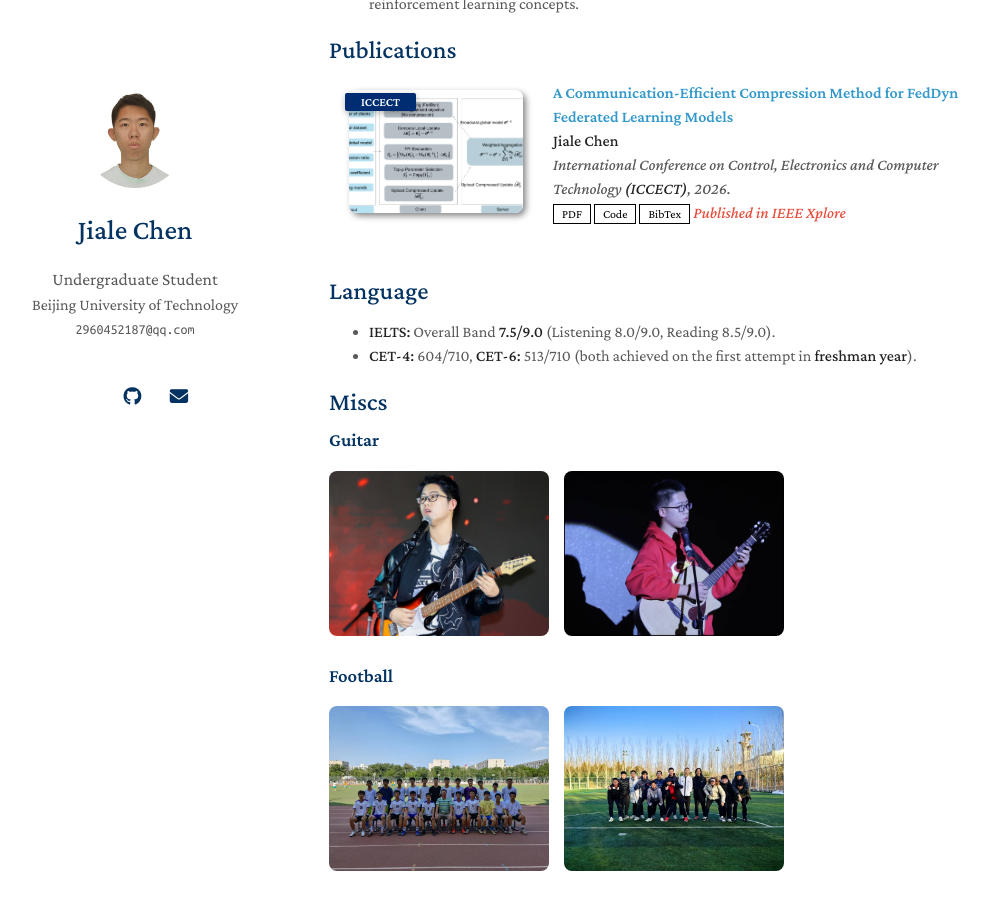
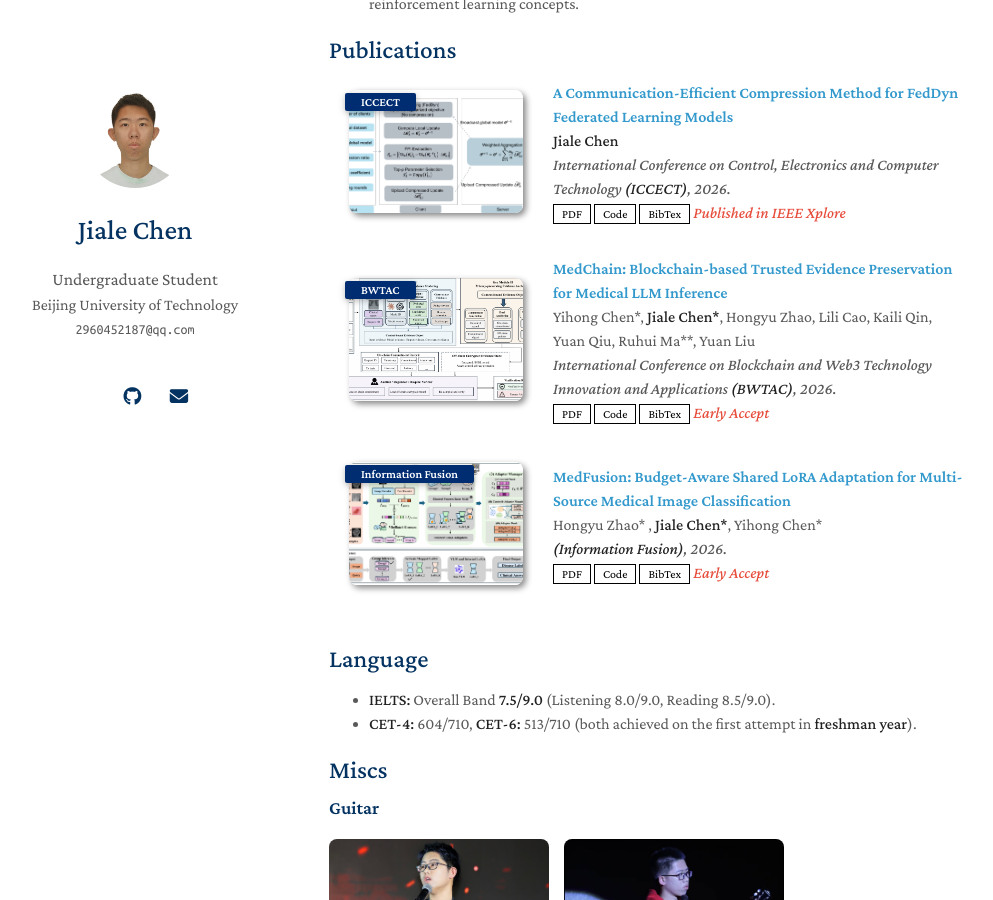
Before and after one commit to Chenjl13/Chenjl13.github.io, a Jekyll site: the page built from index.md, in a window 1280 px wide and 900 px high, scrolled down 1316 px. Shown: the whole window, without its empty margins (141-1134 px from the left). Built offline with Jekyll 4.4.1, drawn with Linux system fonts in a browser that asks for light colours; a style sheet for code colours, icons or effects is not loaded; our own code applies the rules of GitHub Pages for plain Markdown files; some of the changed lines change nothing that is shown.

Commit message:
Add new publications to publications.yml
Added two publications with details including authors, conference information, and links.

```diff
--- a/_data/publications.yml
+++ b/_data/publications.yml
@@ -11,22 +11,22 @@ main:
     notes: "Published in IEEE Xplore"
 
 
-  # - title: "MedChain: Blockchain-based Trusted Evidence Preservation for Medical LLM Inference"
-  #   authors: Yihong Chen*, <strong>Jiale Chen*</strong>, Hongyu Zhao, Lili Cao, Kaili Qin, Yuan Qiu, Ruhui Ma**, Yuan Liu
-  #   conference_short: "BWTAC"
-  #   conference: "International Conference on Blockchain and Web3 Technology Innovation and Applications <strong>(BWTAC)</strong>, 2026."
-  #   pdf: "https://arxiv.org/pdf/2306.00988.pdf"
-  #   code: "https://github.com/1622636586q-max/MedChain-Blockchain-based-Trusted-Evidence-Preservation-for-Medical-LLM-Inference"
-  #   bibtex: "https://bib.yliu.me/MICCAI23.txt"
-  #   image: "./assets/img/MedChain.png"
-  #   notes: "Early Accept"
+  - title: "MedChain: Blockchain-based Trusted Evidence Preservation for Medical LLM Inference"
+    authors: Yihong Chen*, <strong>Jiale Chen*</strong>, Hongyu Zhao, Lili Cao, Kaili Qin, Yuan Qiu, Ruhui Ma**, Yuan Liu
+    conference_short: "BWTAC"
+    conference: "International Conference on Blockchain and Web3 Technology Innovation and Applications <strong>(BWTAC)</strong>, 2026."
+    pdf: "https://arxiv.org/pdf/2306.00988.pdf"
+    code: "https://github.com/1622636586q-max/MedChain-Blockchain-based-Trusted-Evidence-Preservation-for-Medical-LLM-Inference"
+    bibtex: "https://bib.yliu.me/MICCAI23.txt"
+    image: "./assets/img/MedChain.png"
+    notes: "Early Accept"
 
-  # - title: "MedFusion: Budget-Aware Shared LoRA Adaptation for Multi-Source Medical Image Classification"
-  #   authors: Yihong Chen, <strong>Jiale Chen</strong>, Hongyu Zhao
-  #   conference_short: "Information Fusion"
-  #   conference: "<strong>(Information Fusion)</strong>, 2026."
-  #   pdf: "https://arxiv.org/pdf/2306.00988.pdf"
-  #   code: "https://github.com/1622636586q-max/MedChain-Blockchain-based-Trusted-Evidence-Preservation-for-Medical-LLM-Inference"
-  #   bibtex: "https://bib.yliu.me/MICCAI23.txt"
-  #   image: "./assets/img/MedF.png"
-  #   notes: "Early Accept"
+  - title: "MedFusion: Budget-Aware Shared LoRA Adaptation for Multi-Source Medical Image Classification"
+    authors: Hongyu Zhao* , <strong>Jiale Chen*</strong>, Yihong Chen*
+    conference_short: "Information Fusion"
+    conference: "<strong>(Information Fusion)</strong>, 2026."
+    pdf: "https://arxiv.org/pdf/2306.00988.pdf"
+    code: "https://github.com/1622636586q-max/MedChain-Blockchain-based-Trusted-Evidence-Preservation-for-Medical-LLM-Inference"
+    bibtex: "https://bib.yliu.me/MICCAI23.txt"
+    image: "./assets/img/MedFusion.png"
+    notes: "Early Accept"
```
